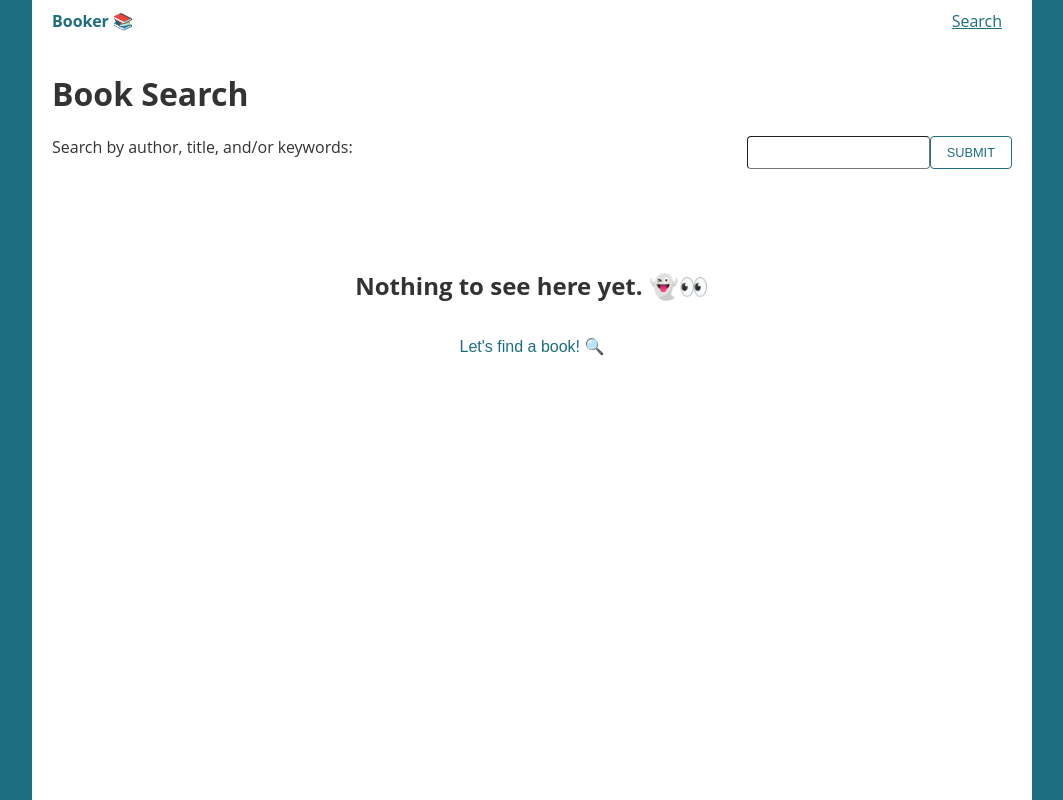
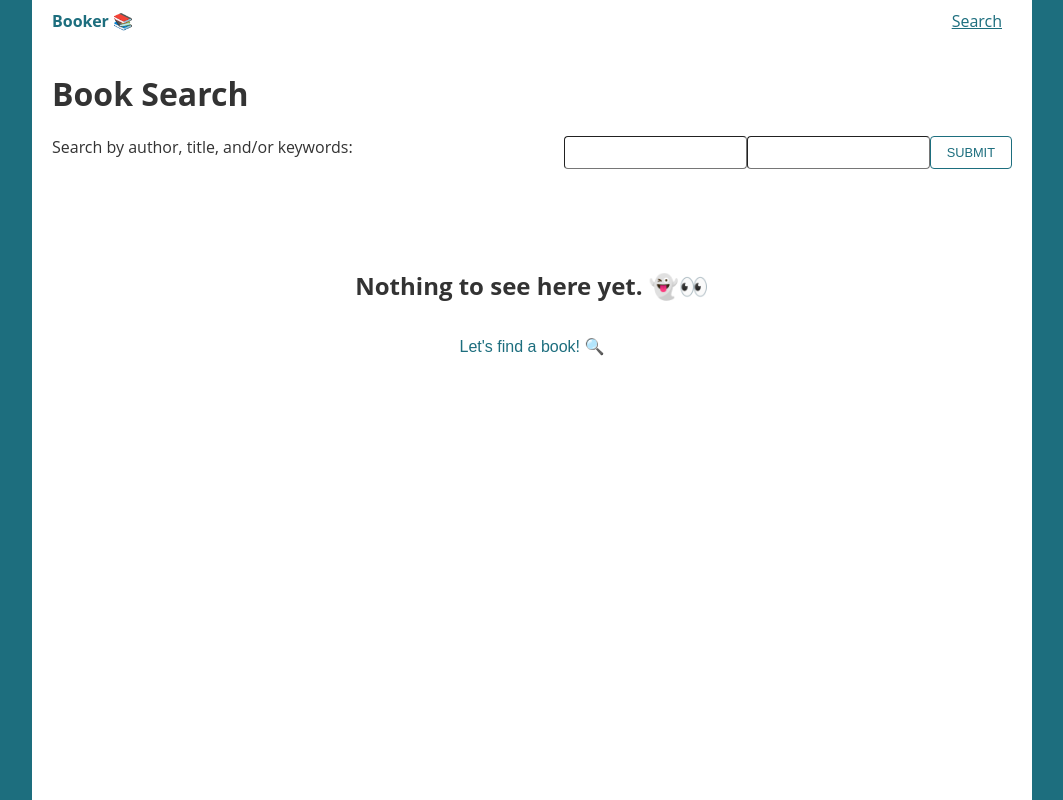
Before and after one commit to keshumake/mmc6145-3-3-shumake-kaitlin, a React (Vite) app: page /search in a window 1280 px wide. Shown: the whole page, without its empty margins (108-1171 px from the left). Built offline with nearby package versions, Linux system fonts and the light colour scheme; no server answers.

Commit message:
added value and onChange props to input element

```diff
--- a/src/pages/search/index.jsx
+++ b/src/pages/search/index.jsx
@@ -35,11 +35,16 @@ export default function Search() {
   return (
     <main className={styles.search}>
       <h1>Book Search</h1>
-      {/* TODO: add an onSubmit handler */}
+      {/* TODO: add an onSubmit handler */
+        <form onSubmit={setBookSearchResults}>
+        </form>
+      }
       <form className={styles.form}>
         <label htmlFor="book-search">Search by author, title, and/or keywords:</label>
         <div ref={inputDivRef}>
-          {/* TODO: add value and onChange props to the input element based on query/setQuery */}
+          {/* TODO: add value and onChange props to the input element based on query/setQuery */
+          <input type="text" value={query} onChange={e => setQuery(e.query.value)} />
+        }
           <input
             ref={inputRef}
             type="text"
@@ -57,7 +62,9 @@ export default function Search() {
         ? <Loading />
         : bookSearchResults?.length
         ? <div className={styles.bookList}>
-            {/* TODO: render BookPreview components for each search result here based on bookSearchResults */}
+            {/* TODO: render BookPreview components for each search result here based on bookSearchResults */
+
+            }
           </div>
         : <NoResults
           {...{inputRef, inputDivRef, previousQuery}}
```
